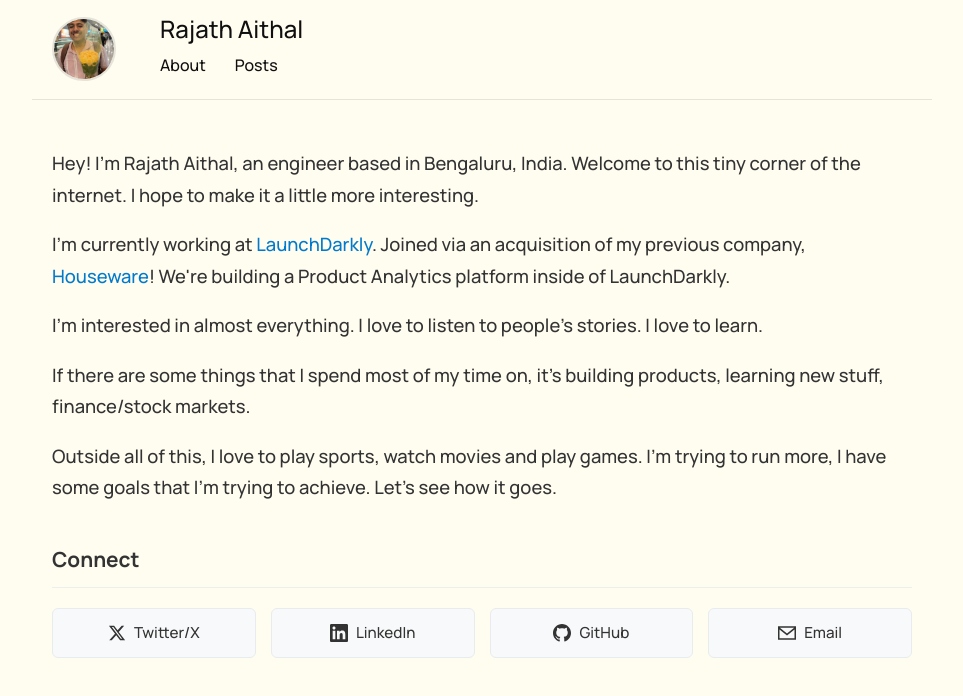
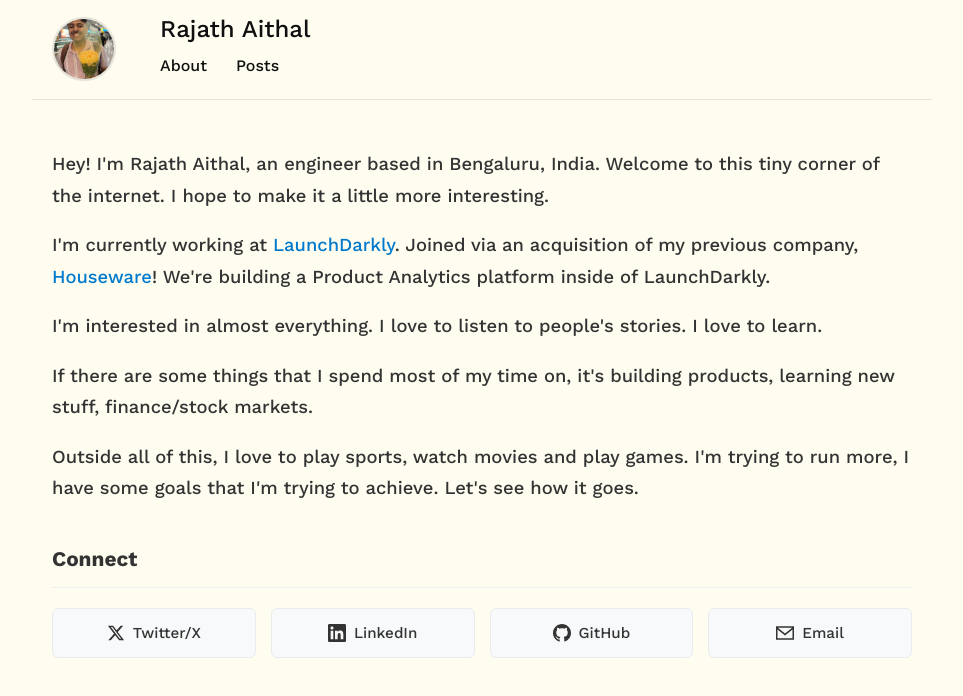
Before and after one commit to ayerajath/ayerajath.github.io, a React (Vite) app: page / in a window 1280 px wide. Shown: the top 696 px of the page, without its empty margins (158-1121 px from the left). Built offline with nearby package versions, Linux system fonts and the light colour scheme; no server answers.

Commit message:
changed heading

```diff
--- a/index.html
+++ b/index.html
@@ -18,7 +18,7 @@
   <link href="https://fonts.googleapis.com/css2?family=Inter:ital,opsz,wght@0,14..32,100..900;1,14..32,100..900&family=Rubik:ital,wght@0,300..900;1,300..900&display=swap" rel="stylesheet">
   <link href="https://fonts.googleapis.com/css2?family=Lora:ital,wght@0,400..700;1,400..700&display=swap" rel="stylesheet">
   <link href="https://fonts.googleapis.com/css2?family=IBM+Plex+Mono:wght@400;700&display=swap" rel="stylesheet">
-  <title>My Personal Posts</title>
+  <title>Rajath Aithal</title>
 </head>
 <body>
   <div id="root"></div>
--- a/new-blog-vite/index.html
+++ b/new-blog-vite/index.html
@@ -15,7 +15,7 @@
   <link rel="preconnect" href="https://fonts.googleapis.com">
   <link rel="preconnect" href="https://fonts.gstatic.com" crossorigin>
   <link href="https://fonts.googleapis.com/css2?family=Red+Hat+Display:wght@400;500;700&display=swap" rel="stylesheet">
-  <title>My Personal Blog</title>
+  <title>Rajath Aithal</title>
 </head>
 <body>
   <div id="root"></div>
--- a/src/App.css
+++ b/src/App.css
@@ -1,6 +1,6 @@
 body {
   margin: 0;
-  font-family: 'Manrope', -apple-system, BlinkMacSystemFont, 'Segoe UI', 'Roboto', sans-serif;
+  font-family: 'Work Sans', -apple-system, BlinkMacSystemFont, 'Segoe UI', 'Roboto', sans-serif;
   font-weight: 500;
   -webkit-font-smoothing: antialiased;
   -moz-osx-font-smoothing: grayscale;
--- a/src/index.css
+++ b/src/index.css
@@ -1,4 +1,8 @@
-@import url('https://fonts.googleapis.com/css2?family=Manrope:wght@200;300;400;500;600;700;800&display=swap');
+/* @import url('https://fonts.googleapis.com/css2?family=Manrope:wght@200;300;400;500;600;700;800&display=swap');
+ */
+
+@import url('https://fonts.googleapis.com/css2?family=Work+Sans:ital,wght@0,100..900;1,100..900&display=swap');
+
 
 body {
   margin: 0;
@@ -7,7 +11,7 @@ body {
   background-color: #FFFCF0;
   color: #100F0F;
   line-height: 1.6;
-  font-family: 'Manrope', -apple-system, BlinkMacSystemFont, 'Segoe UI', 'Roboto', sans-serif;
+  font-family: 'Work Sans', -apple-system, BlinkMacSystemFont, 'Segoe UI', 'Roboto', sans-serif;
 }
 
 a {
```
